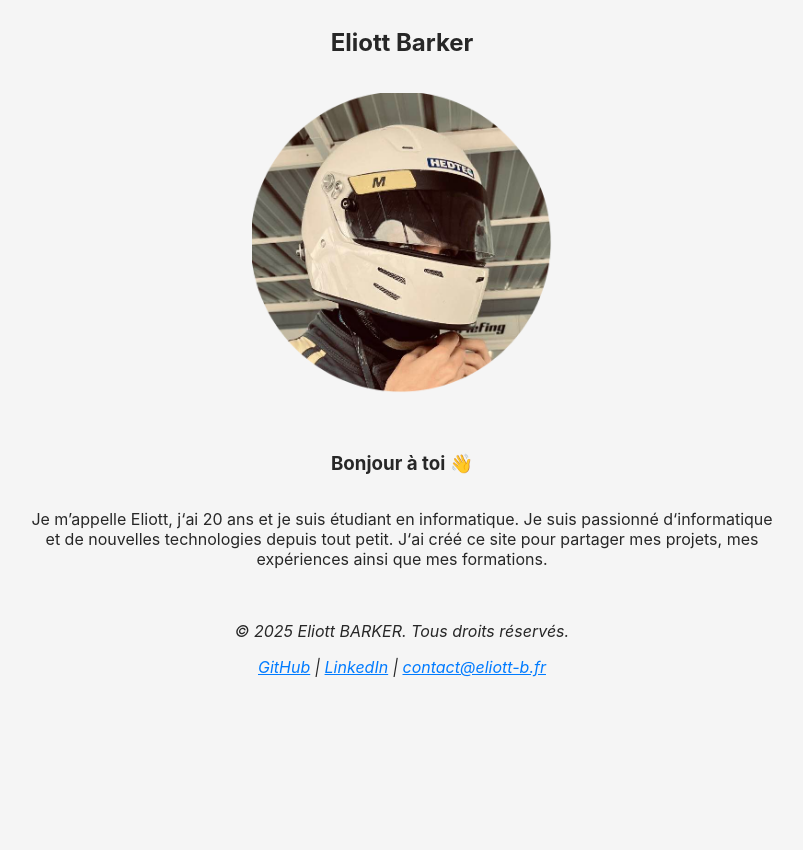
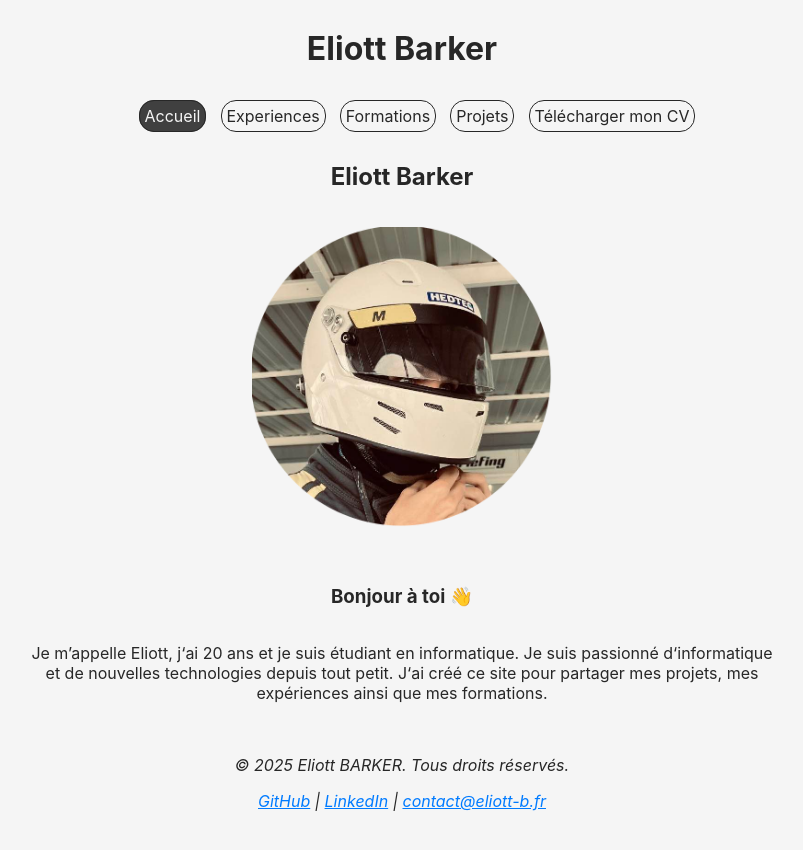
Before and after one commit to Eliott-B/portfolio, a Jekyll site: the page built from index.md, in a window 1280 px wide. Shown: the top 850 px of the page, without its empty margins (238-1041 px from the left). Built offline with Jekyll 4.4.1, drawn with Linux system fonts in a browser that asks for light colours; emoji names are drawn with the system emoji font.

Commit message:
:lipstick: Add header component and style navigation links

```diff
--- /dev/null
+++ b/_includes/header.html
@@ -0,0 +1,32 @@
+<header>
+    <h1>Eliott Barker</h1>
+    <nav>
+        <ul>
+            {% if page.url == "/" %}
+                <li><a href="/" class="active">Accueil</a></li>
+            {% else %}
+                <li><a href="/">Accueil</a></li>
+            {% endif %}
+
+            {% if page.url == "/experiences" %}
+                <li><a href="/experiences" class="active">Experiences</a></li>
+            {% else %}
+                <li><a href="/experiences">Experiences</a></li>
+            {% endif %}
+
+            {% if page.url == "/formations" %}
+                <li><a href="/formations" class="active">Formations</a></li>
+            {% else %}
+                <li><a href="/formations">Formations</a></li>
+            {% endif %}
+
+            {% if page.url == "/projets" %}
+                <li><a href="/projets" class="active">Projets</a></li>
+            {% else %}
+                <li><a href="/projets">Projets</a></li>
+            {% endif %}
+
+            <li><a href="/cv">Télécharger mon CV</a></li>
+        </ul>
+    </nav>
+</header>
--- a/_layouts/home.html
+++ b/_layouts/home.html
@@ -7,6 +7,7 @@
         <link rel="stylesheet" href="{{ "/assets/css/home.css" | relative_url }}">
     </head>
     <body>
+        {% include header.html %}
         <div class="content">
             {{ content }}
         </div>
--- a/_sass/base.scss
+++ b/_sass/base.scss
@@ -8,5 +8,50 @@ html {
 
     body {
         font-family: $bodyFont;
+
+        a {
+            color: #007bff;
+            text-decoration: underline;
+
+            &:hover {
+                color: #0056b3;
+            }
+        }
+
+        header {
+            display: flex;
+            justify-content: space-between;
+            flex-direction: column;
+
+            li {
+                display: inline-block;
+                margin-right: 10px;
+
+                a {
+                    padding: 0.3em;
+                    border: $bodyColor solid 1px;
+                    border-radius: 15px;
+
+                    color: $bodyColor;
+                    text-decoration: none;
+
+                    &:hover {
+                        background: #404040;
+                        color: $backgroundColor;
+                        transition: background 0.75s, color 0.75s;
+                    }
+
+                    &.active {
+                        background: #404040;
+                        color: $backgroundColor;
+                    }
+                }
+            }
+        }
+
+        footer {
+            padding: 20px 0;
+            font-style: italic;
+        }
     }
 }
--- a/assets/css/home.scss
+++ b/assets/css/home.scss
@@ -5,15 +5,6 @@
 
 body {
     text-align: center;
-
-    a {
-        color: #007bff;
-        text-decoration: underline;
-    }
-
-    a:hover {
-        color: #0056b3;
-    }
 
     .content {
         display: flex;
@@ -33,9 +24,4 @@ body {
             white-space: nowrap;
         }
     }
-
-    footer {
-        padding: 20px 0;
-        font-style: italic;
-    }
 }
```
